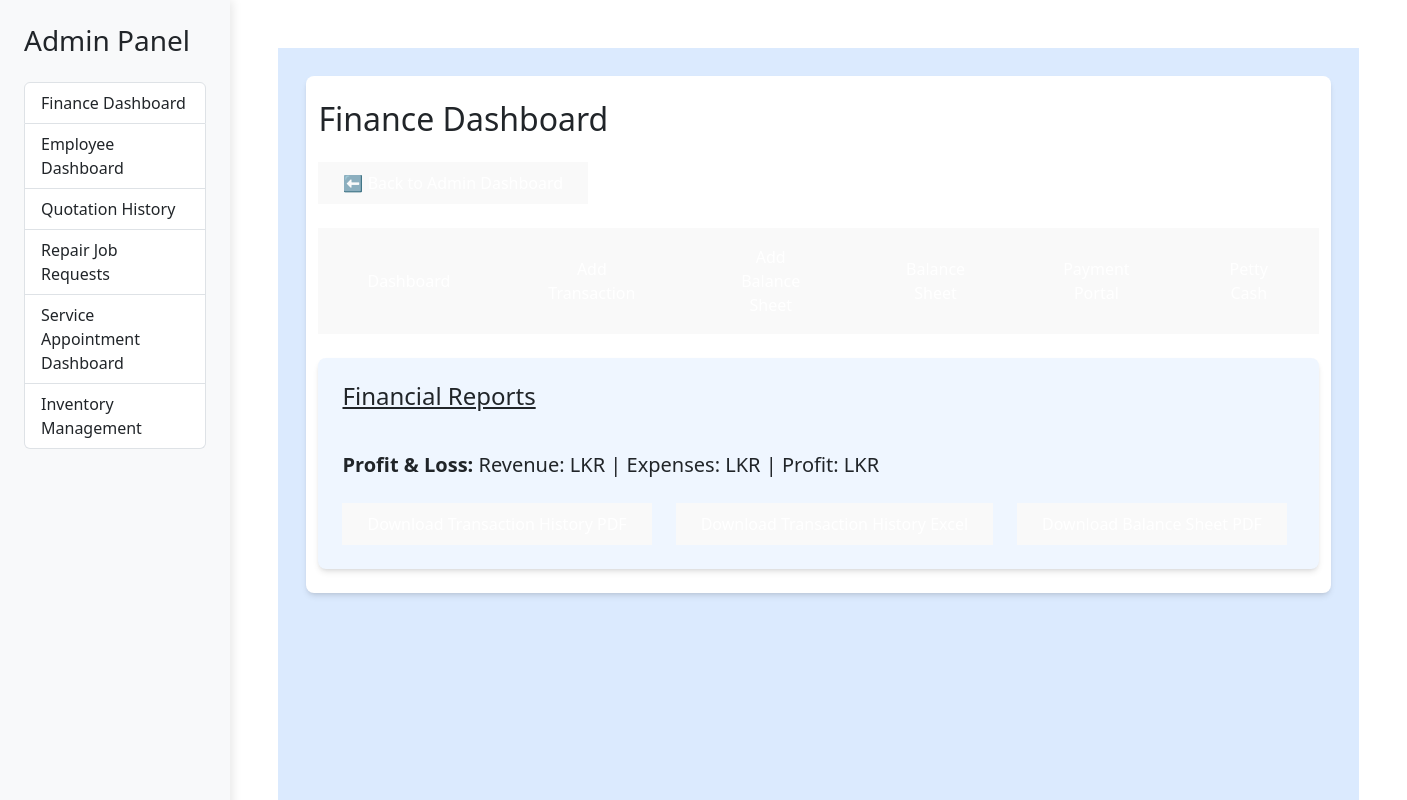
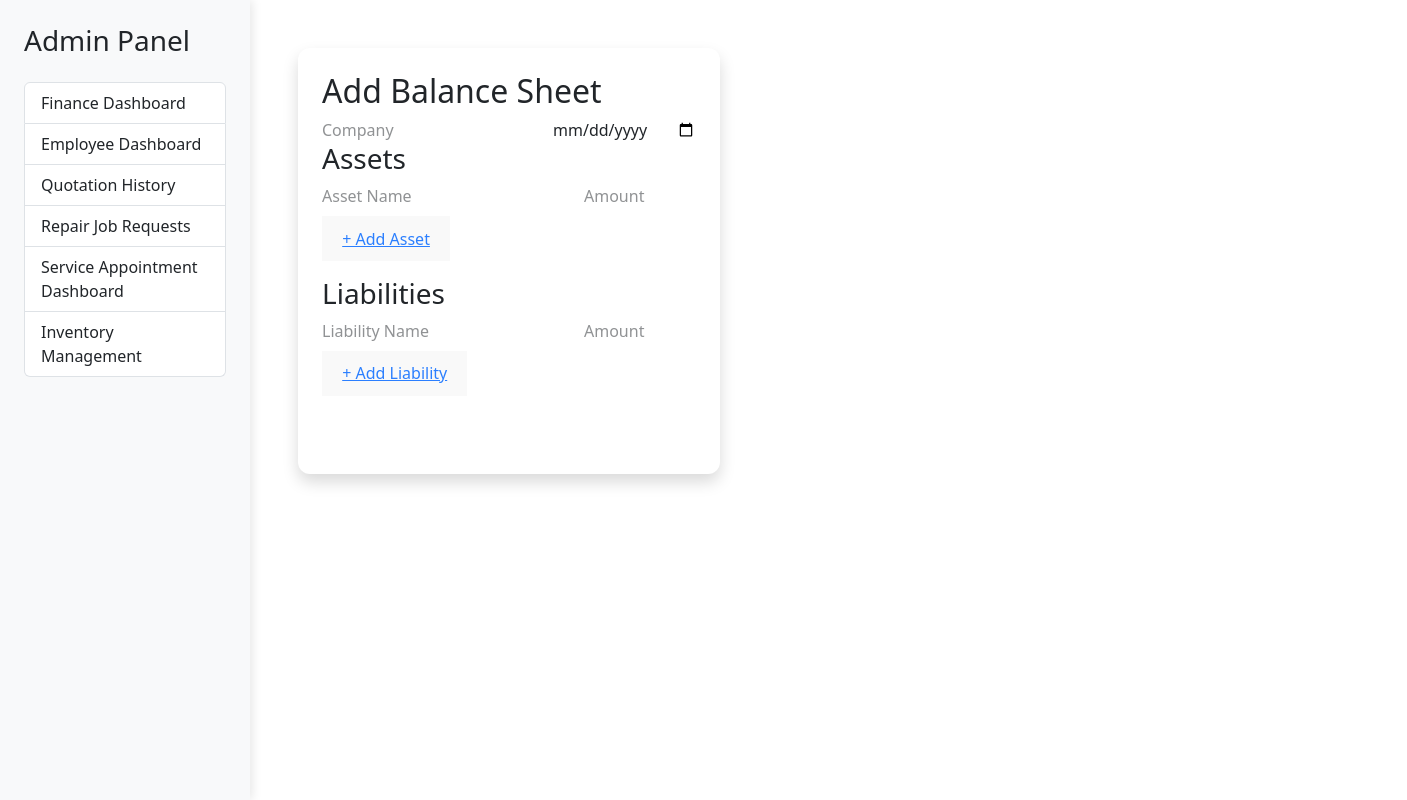
Before and after one commit to achiniEsandi/Finance_Management, a React (Vite) app in the folder frontend/: page /finance-dashboard/add-balance-sheet in a window 1280 px wide. Shown: the top 800 px of the page, 1407 px wide, since content can reach past the window. Built offline with nearby package versions, Linux system fonts and the light colour scheme; no server answers.

Commit message:
Balancesheet_V5

```diff
--- a/frontend/src/App.jsx
+++ b/frontend/src/App.jsx
@@ -1,18 +1,16 @@
 import { BrowserRouter as Router, Routes, Route, Link } from "react-router-dom";
 import "bootstrap/dist/css/bootstrap.min.css";
 import "@fortawesome/fontawesome-free/css/all.min.css";
+
 import FinanceDashboard from "./components/FinanceDashboard";
+import BalanceSheetForm from "./components/BalanceSheetForm";
 import BalanceSheetList from "./components/BalanceSheetList";
 import BalanceSheetDetail from "./components/BalanceSheetDetail";
 import BalanceSheetUpdate from "./components/BalanceSheetUpdate";
-import BalanceSheetPage from "./components/BalanceSheetPage";
-import BalanceSheetForm from './components/BalanceSheetForm';
 import PettyCashManagement from "./components/PettyCashManagement";
 import AddTransaction from "./components/AddTransaction";
 import PaymentPortal from "./components/PaymentPortal";
 import AdminDashboard from "./components/AdminDashboard";
-//import Sidebar from "./components/Sidebar";
-
 
 function App() {
   return (
@@ -25,9 +23,6 @@ function App() {
           minHeight: "100vh",
         }}
       >
-
-
-
         {/* Sidebar */}
         <div className="bg-light text-dark p-4" style={{ width: "250px", minHeight: "100vh", boxShadow: "2px 0px 10px rgba(0, 0, 0, 0.1)" }}>
           <h3 className="mb-4">Admin Panel</h3>
@@ -35,9 +30,6 @@ function App() {
             <Link to="/finance-dashboard" className="list-group-item list-group-item-action text-dark">
               Finance Dashboard
             </Link>
-            {/*<Link to="/finance-dashboard/petty-cash" className="list-group-item list-group-item-action text-dark">
-              Petty Cash Management
-            </Link>*/}
             <Link to="/employee-dashboard" className="list-group-item list-group-item-action text-dark">
               Employee Dashboard
             </Link>
@@ -61,27 +53,25 @@ function App() {
           <Routes>
             <Route path="/" element={<AdminDashboard />} />
 
-            {/* Finance Dashboard as Parent Route */}
-            <Route path="/finance-dashboard" element={<FinanceDashboard />}>
-              <Route path="add-transaction" element={<AddTransaction />} />
-              <Route path="payment-portal" element={<PaymentPortal />} />
-              <Route path="petty-cash" element={<PettyCashManagement />} />
-              {/*<Route path="balance-sheet/:id" element={<BalanceSheetDetail />} />
-              <Route path="balance-sheets" element={<BalanceSheetList />} />
-              <Route path="balance-sheet/update/:id" element={<BalanceSheetUpdate />} />*/}
-              <Route path="add-balance-sheet" element={<BalanceSheetForm />} />
-              <Route path="*" element={<h2>404 - Page Not Found</h2>} />
+            {/* Finance Dashboard + Nested Routes */}
+            <Route path="/finance-dashboard" element={<FinanceDashboard />} />
+            <Route path="/finance-dashboard/add-transaction" element={<AddTransaction />} />
+            <Route path="/finance-dashboard/payment-portal" element={<PaymentPortal />} />
+            <Route path="/finance-dashboard/petty-cash" element={<PettyCashManagement />} />
+            <Route path="/finance-dashboard/add-balance-sheet" element={<BalanceSheetForm />} />
+            <Route path="/finance-dashboard/balance-sheets" element={<BalanceSheetList />} />
+            <Route path="/finance-dashboard/balance-sheet/:id" element={<BalanceSheetDetail />} />
+            <Route path="/finance-dashboard/balance-sheet/update/:id" element={<BalanceSheetUpdate />} />
 
-
-            </Route>
-
-
+            {/* Other Dashboards */}
             <Route path="/employee-dashboard" element={<h2>Employee Dashboard (Coming Soon)</h2>} />
             <Route path="/quotation-dashboard" element={<h2>Quotation Dashboard (Coming Soon)</h2>} />
             <Route path="/service-dashboard" element={<h2>Service Appointments (Coming Soon)</h2>} />
             <Route path="/repair-dashboard" element={<h2>Repair Dashboard (Coming Soon)</h2>} />
             <Route path="/inventory-dashboard" element={<h2>Inventory Dashboard (Coming Soon)</h2>} />
             <Route path="/appointment-dashboard" element={<h2>Service Appointment Dashboard (Coming Soon)</h2>} />
+
+            {/* 404 Fallback */}
             <Route path="*" element={<h2>404 - Page Not Found</h2>} />
           </Routes>
         </div>
--- a/frontend/src/components/BalanceSheetForm.jsx
+++ b/frontend/src/components/BalanceSheetForm.jsx
@@ -1,136 +1,122 @@
-import React, { useState } from 'react';
+import { useState } from "react";
 
-const BalanceSheetForm = () => {
-  const [company, setCompany] = useState('');
-  const [assets, setAssets] = useState([{ name: '', amount: '' }]);
-  const [liabilities, setLiabilities] = useState([{ name: '', amount: '' }]);
-  const [loading, setLoading] = useState(false);
-  const [error, setError] = useState('');
+export default function BalanceSheetForm({ onSubmit }) {
+  const [formData, setFormData] = useState({
+    company: "",
+    date: "",
+    assets: [{ name: "", amount: "" }],
+    liabilities: [{ name: "", amount: "" }]
+  });
 
-  const handleChange = (setter, index, key, value) => {
-    setter(prev => {
-      const updated = [...prev];
-      updated[index][key] = value;
-      return updated;
+  const handleChange = (e, index, type) => {
+    const newItems = [...formData[type]];
+    newItems[index][e.target.name] = e.target.value;
+    setFormData({ ...formData, [type]: newItems });
+  };
+
+  const handleAddField = (type) => {
+    setFormData({
+      ...formData,
+      [type]: [...formData[type], { name: "", amount: "" }]
     });
   };
 
-  const addRow = setter => setter(prev => [...prev, { name: '', amount: '' }]);
-
   const handleSubmit = async (e) => {
     e.preventDefault();
-    setLoading(true);
-    setError('');
-
-    try {
-      const response = await fetch('/api/balance-sheet', {
-        method: 'POST',
-        headers: { 'Content-Type': 'application/json' },
-        body: JSON.stringify({ company, assets, liabilities }),
+    await onSubmit(formData);
+    setFormData({
+      company: "",
+      date: "",
+      assets: [{ name: "", amount: "" }],
+      liabilities: [{ name: "", amount: "" }]
     });
-
-      if (!response.ok) {
-        const err = await response.json();
-        throw new Error(err.error || 'PDF generation failed');
-      }
-
-      const blob = await response.blob();
-      const fileURL = window.URL.createObjectURL(blob);
-      window.open(fileURL);
-    } catch (err) {
-      setError(err.message || 'Something went wrong');
-    } finally {
-      setLoading(false);
-    }
   };
 
   return (
-    <div className="max-w-2xl mx-auto p-6 bg-white shadow rounded-lg">
-      <h2 className="text-2xl font-bold mb-4">Generate Balance Sheet</h2>
-      {error && <p className="text-red-600 mb-4">{error}</p>}
-
-      <form onSubmit={handleSubmit}>
-        <label className="block mb-2 font-medium">Company Name</label>
+    <form
+      onSubmit={handleSubmit}
+      className="p-6 bg-white rounded-xl shadow space-y-4"
+    >
+      <h2 className="text-xl font-bold">Add Balance Sheet</h2>
       <input
         type="text"
-          value={company}
-          onChange={(e) => setCompany(e.target.value)}
+        placeholder="Company"
+        className="input"
+        value={formData.company}
+        onChange={(e) => setFormData({ ...formData, company: e.target.value })}
         required
-          className="w-full p-2 mb-4 border rounded"
+      />
+      <input
+        type="date"
+        className="input"
+        value={formData.date}
+        onChange={(e) => setFormData({ ...formData, date: e.target.value })}
+        required
       />
 
-        <div className="mb-4">
-          <h3 className="font-semibold mb-2">Assets</h3>
-          {assets.map((asset, index) => (
-            <div key={index} className="flex gap-2 mb-2">
+      <div>
+        <h3 className="font-semibold">Assets</h3>
+        {formData.assets.map((item, idx) => (
+          <div key={idx} className="flex gap-2 mb-2">
             <input
-                type="text"
-                placeholder="Name"
-                value={asset.name}
-                onChange={(e) => handleChange(setAssets, index, 'name', e.target.value)}
-                required
-                className="flex-1 p-2 border rounded"
+              name="name"
+              placeholder="Asset Name"
+              value={item.name}
+              onChange={(e) => handleChange(e, idx, "assets")}
+              className="input flex-1"
             />
             <input
+              name="amount"
+              placeholder="Amount"
               type="number"
-                placeholder="Amount"
-                value={asset.amount}
-                onChange={(e) => handleChange(setAssets, index, 'amount', e.target.value)}
-                required
-                className="flex-1 p-2 border rounded"
+              value={item.amount}
+              onChange={(e) => handleChange(e, idx, "assets")}
+              className="input w-28"
             />
           </div>
         ))}
         <button
           type="button"
-            onClick={() => addRow(setAssets)}
-            className="text-blue-600 hover:underline"
+          className="text-sm text-blue-500 underline"
+          onClick={() => handleAddField("assets")}
         >
           + Add Asset
         </button>
       </div>
 
-        <div className="mb-4">
-          <h3 className="font-semibold mb-2">Liabilities</h3>
-          {liabilities.map((liability, index) => (
-            <div key={index} className="flex gap-2 mb-2">
+      <div>
+        <h3 className="font-semibold">Liabilities</h3>
+        {formData.liabilities.map((item, idx) => (
+          <div key={idx} className="flex gap-2 mb-2">
             <input
-                type="text"
-                placeholder="Name"
-                value={liability.name}
-                onChange={(e) => handleChange(setLiabilities, index, 'name', e.target.value)}
-                required
-                className="flex-1 p-2 border rounded"
+              name="name"
+              placeholder="Liability Name"
+              value={item.name}
+              onChange={(e) => handleChange(e, idx, "liabilities")}
+              className="input flex-1"
             />
             <input
+              name="amount"
+              placeholder="Amount"
               type="number"
-                placeholder="Amount"
-                value={liability.amount}
-                onChange={(e) => handleChange(setLiabilities, index, 'amount', e.target.value)}
-                required
-                className="flex-1 p-2 border rounded"
+              value={item.amount}
+              onChange={(e) => handleChange(e, idx, "liabilities")}
+              className="input w-28"
             />
           </div>
         ))}
         <button
           type="button"
-            onClick={() => addRow(setLiabilities)}
-            className="text-blue-600 hover:underline"
+          className="text-sm text-blue-500 underline"
+          onClick={() => handleAddField("liabilities")}
         >
           + Add Liability
         </button>
       </div>
 
-        <button
-          type="submit"
-          disabled={loading}
-          className="bg-green-600 text-white px-4 py-2 rounded hover:bg-green-700 disabled:opacity-50"
-        >
-          {loading ? 'Generating PDF...' : 'Generate Balance Sheet PDF'}
+      <button type="submit" className="btn bg-blue-600 text-white">
+        Submit
       </button>
     </form>
-    </div>
   );
-};
-
-export default BalanceSheetForm;
+}
--- a/frontend/src/components/BalanceSheetList.jsx
+++ b/frontend/src/components/BalanceSheetList.jsx
@@ -1,59 +1,51 @@
-import React, { useEffect, useState } from 'react';
-import { getAllSheets, deleteSheet, getPDF } from '../api/balanceSheetAPI';
-import { useNavigate } from 'react-router-dom';
+import { useEffect, useState } from "react";
 
-const BalanceSheetList = () => {
+export default function BalanceSheetList() {
   const [sheets, setSheets] = useState([]);
-  const navigate = useNavigate();
 
   useEffect(() => {
-    fetchSheets();
+    fetch("http://localhost:5000/api/balance-sheet/all")
+      .then((res) => res.json())
+      .then((data) => setSheets(data))
+      .catch((err) => console.error(err));
   }, []);
 
-  const fetchSheets = async () => {
-    const res = await getAllSheets();
-    setSheets(res.data);
-  };
-
-  const handleDelete = async (id) => {
-    if (confirm("Are you sure you want to delete this balance sheet?")) {
-      await deleteSheet(id);
-      fetchSheets();
-    }
-  };
-
-  const downloadPDF = async () => {
-    const res = await getPDF();
-    const blob = new Blob([res.data], { type: 'application/pdf' });
-    const link = document.createElement('a');
-    link.href = URL.createObjectURL(blob);
-    link.download = 'BalanceSheetReport.pdf';
-    link.click();
-  };
-
   return (
-    <div className="p-6">
-      <h2 className="text-2xl font-bold mb-4">Balance Sheets</h2>
-      <button onClick={downloadPDF} className="bg-blue-500 text-white px-4 py-2 rounded mb-4">
-        Download PDF
-      </button>
-      <div className="grid gap-4">
-        {sheets.map((sheet) => (
-          <div key={sheet._id} className="bg-white p-4 shadow rounded flex justify-between items-center">
-            <div>
-              <h3 className="font-semibold">{sheet.title || 'Untitled Balance Sheet'}</h3>
-              <p className="text-gray-500">{new Date(sheet.date).toLocaleDateString()}</p>
+    <div className="mt-10 space-y-4">
+      <h2 className="text-xl font-bold">Balance Sheets</h2>
+      {sheets.length === 0 ? (
+        <p>No records found.</p>
+      ) : (
+        sheets.map((sheet) => (
+          <div
+            key={sheet._id}
+            className="border rounded p-4 bg-white shadow-sm"
+          >
+            <h3 className="font-semibold text-lg">{sheet.company}</h3>
+            <p className="text-sm text-gray-500">Date: {sheet.date}</p>
+            <div className="mt-2">
+              <strong>Assets:</strong>
+              <ul className="list-disc pl-6">
+                {sheet.assets.map((a, i) => (
+                  <li key={i}>
+                    {a.name}: ${a.amount}
+                  </li>
+                ))}
+              </ul>
             </div>
-            <div className="space-x-2">
-              <button onClick={() => navigate(`/balance-sheets/${sheet._id}`)} className="text-blue-600">View</button>
-              <button onClick={() => navigate(`/balance-sheets/edit/${sheet._id}`)} className="text-yellow-600">Edit</button>
-              <button onClick={() => handleDelete(sheet._id)} className="text-red-600">Delete</button>
+            <div className="mt-2">
+              <strong>Liabilities:</strong>
+              <ul className="list-disc pl-6">
+                {sheet.liabilities.map((l, i) => (
+                  <li key={i}>
+                    {l.name}: ${l.amount}
+                  </li>
+                ))}
+              </ul>
             </div>
           </div>
-        ))}
-      </div>
+        ))
+      )}
     </div>
   );
-};
-
-export default BalanceSheetList;
+}
--- a/frontend/src/components/FinanceDashboard.jsx
+++ b/frontend/src/components/FinanceDashboard.jsx
@@ -5,28 +5,16 @@ import AddTransaction from "./AddTransaction";
 import PaymentPortal from "./PaymentPortal";
 import PettyCashManagement from "./PettyCashManagement";
 import BalanceSheetForm from './BalanceSheetForm';
-import BalanceSheetList from "./BalanceSheetList";
 import BalanceSheetDetail from "./BalanceSheetDetail";
 
 const FinanceDashboard = () => {
-  const [transactions, setTransactions] = useState([]);
   const [reports, setReports] = useState({});
   const [activeTab, setActiveTab] = useState("dashboard");
   const navigate = useNavigate();
 
   useEffect(() => {
-    fetchTransactions();
     fetchReports();
   }, []);
-
-  const fetchTransactions = async () => {
-    try {
-      const response = await axios.get("http://localhost:5000/api/finance/");
-      setTransactions(response.data);
-    } catch (error) {
-      console.error("Error fetching transactions:", error);
-    }
-  };
 
   const fetchReports = async () => {
     try {
@@ -61,7 +49,12 @@ const FinanceDashboard = () => {
         headers: { "Accept": "application/pdf" },
       });
 
-      const blob = new Blob([response.data], { type: type.includes("pdf") ? "application/pdf" : "application/vnd.openxmlformats-officedocument.spreadsheetml.sheet" });
+      const blob = new Blob([response.data], {
+        type: type.includes("pdf")
+          ? "application/pdf"
+          : "application/vnd.openxmlformats-officedocument.spreadsheetml.sheet"
+      });
+
       const link = document.createElement("a");
       link.href = window.URL.createObjectURL(blob);
       link.download = filename;
@@ -77,28 +70,88 @@ const FinanceDashboard = () => {
     <div className="bg-blue-100 min-h-screen p-7">
       <div className="container mx-auto bg-white p-6 rounded-lg shadow-md">
         <h2 className="text-2xl font-bold mb-4">Finance Dashboard</h2>
-        <button onClick={() => navigate("/")} className="bg-gray-600 text-white px-4 py-2 rounded-lg mb-4 hover:bg-gray-700">
+
+        <button
+          onClick={() => navigate("/")}
+          className="bg-gray-600 text-white px-4 py-2 rounded-lg mb-4 hover:bg-gray-700"
+        >
           ⬅ Back to Admin Dashboard
         </button>
-        <div className="flex space-x-5 mb-4">
-          <button className="bg-blue-500 text-white text-lg px-5 py-3 rounded-lg hover:bg-blue-600" onClick={() => setActiveTab("dashboard")}>Dashboard</button>
-          <button className="bg-blue-500 text-white text-lg px-5 py-3 rounded-lg hover:bg-blue-600" onClick={() => setActiveTab("add-transaction")}>Add Transaction</button>
-          <button className="bg-blue-500 text-white text-lg px-5 py-3 rounded-lg hover:bg-blue-600" onClick={() => setActiveTab("add-balance-sheet")}>Add Balance Sheet</button>
-          <button className="bg-blue-500 text-white text-lg px-5 py-3 rounded-lg hover:bg-blue-600" onClick={() => setActiveTab("balance-sheet")}>Balance Sheet</button>
-          <button className="bg-blue-500 text-white text-lg px-5 py-3 rounded-lg hover:bg-blue-600" onClick={() => setActiveTab("payment-portal")}>Payment Portal</button>
-          <button className="bg-blue-500 text-white text-lg px-5 py-3 rounded-lg hover:bg-blue-600" onClick={() => setActiveTab("petty-cash")}>Petty Cash</button>
+        {/* Buttons Section */}
+        <div className="flex flex-wrap gap-4 mb-4">
 
+          {/* First Row (4 Buttons) */}
+          <div className="flex gap-4 w-full justify-start flex-wrap">
+            <button
+              style={{ backgroundColor: '#213448' }}
+              className="w-44 text-white text-base px-4 py-2 rounded-lg hover:opacity-90 ring-2 ring-blue-300"
+              onClick={() => setActiveTab("dashboard")}
+            >
+              Dashboard
+            </button>
+            <button
+              className="w-44 bg-blue-500 text-white text-base px-4 py-2 rounded-lg hover:bg-blue-600"
+              onClick={() => setActiveTab("add-transaction")}
+            >
+              Add Transaction
+            </button>
+            <button
+              className="w-44 bg-blue-500 text-white text-base px-4 py-2 rounded-lg hover:bg-blue-600"
+              onClick={() => setActiveTab("add-balance-sheet")}
+            >
+              Add Balance Sheet
+            </button>
+            <button
+              className="w-44 bg-blue-500 text-white text-base px-4 py-2 rounded-lg hover:bg-blue-600"
+              onClick={() => setActiveTab("balance-sheet")}
+            >
+              Bank Book Management
+            </button>
+          </div>
+
+          {/* Second Row (Centered) */}
+          <div className="flex gap-4 w-full justify-start mt-2">
+            <button
+              className="w-44 bg-blue-500 text-white text-base px-4 py-2 rounded-lg hover:bg-blue-600"
+              onClick={() => setActiveTab("payment-portal")}
+            >
+              Payment Portal
+            </button>
+            <button
+              className="w-44 bg-blue-500 text-white text-base px-4 py-2 rounded-lg hover:bg-blue-600"
+              onClick={() => setActiveTab("petty-cash")}
+            >
+              Petty Cash
+            </button>
+          </div>
         </div>
+
+
+
+
 
         {activeTab === "dashboard" && (
           <div className="bg-blue-50 p-6 rounded-lg shadow-md">
-            <h4 className="text-xl font-semibold text-blue-700 underline">Financial Reports</h4> <br></br>
-            <p className="mt-2 text-xl"><strong>Profit & Loss:</strong> Revenue: LKR {reports?.profitLoss?.revenue} | Expenses: LKR {reports?.profitLoss?.expenses} | Profit: LKR {reports?.profitLoss?.profit}</p>
-            <div className="flex flex-wrap gap-4 mt-4">
-              <button onClick={() => handleDownload("pdf")} className="bg-red-500 text-white px-4 py-2 rounded-lg hover:bg-red-600">Download Transaction History PDF</button>
-              <button onClick={() => handleDownload("excel")} className="bg-green-500 text-white px-4 py-2 rounded-lg hover:bg-green-600">Download Transaction History Excel</button>
-              <button onClick={() => handleDownload("balance-sheet-pdf")} className="bg-yellow-500 text-white px-4 py-2 rounded-lg hover:bg-yellow-600">Download Balance Sheet PDF</button>
-            </div>
+            <h4 className="text-xl font-semibold text-blue-700 underline">Financial Reports</h4>
+
+            {reports?.profitLoss ? (
+              <>
+                <p className="mt-4 text-xl">
+                  <strong>Profit & Loss:</strong><br />
+                  Revenue: LKR {reports.profitLoss.revenue} &nbsp;|&nbsp;
+                  Expenses: LKR {reports.profitLoss.expenses} &nbsp;|&nbsp;
+                  Profit: LKR {reports.profitLoss.profit}
+                </p>
+
+                <div className="flex flex-wrap gap-4 mt-6">
+                  <button onClick={() => handleDownload("pdf")} className="bg-red-500 text-white px-4 py-2 rounded-lg hover:bg-red-600">Download Transaction History PDF</button>
+                  <button onClick={() => handleDownload("excel")} className="bg-green-500 text-white px-4 py-2 rounded-lg hover:bg-green-600">Download Transaction History Excel</button>
+                  <button onClick={() => handleDownload("balance-sheet-pdf")} className="bg-yellow-500 text-white px-4 py-2 rounded-lg hover:bg-yellow-600">Download Balance Sheet PDF</button>
+                </div>
+              </>
+            ) : (
+              <p className="text-gray-700 mt-4">Loading report data...</p>
+            )}
           </div>
         )}
 
```
Lines whose indentation alone changed are shown as unchanged.
